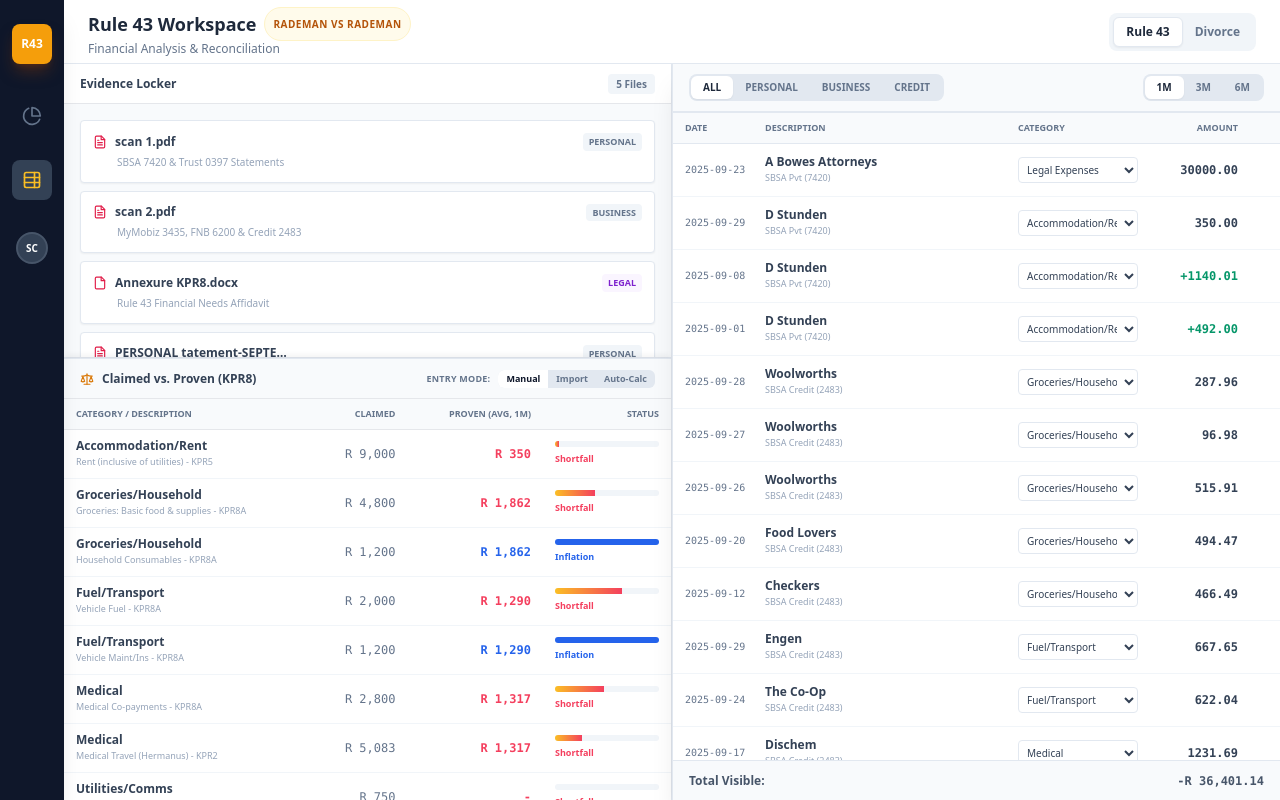
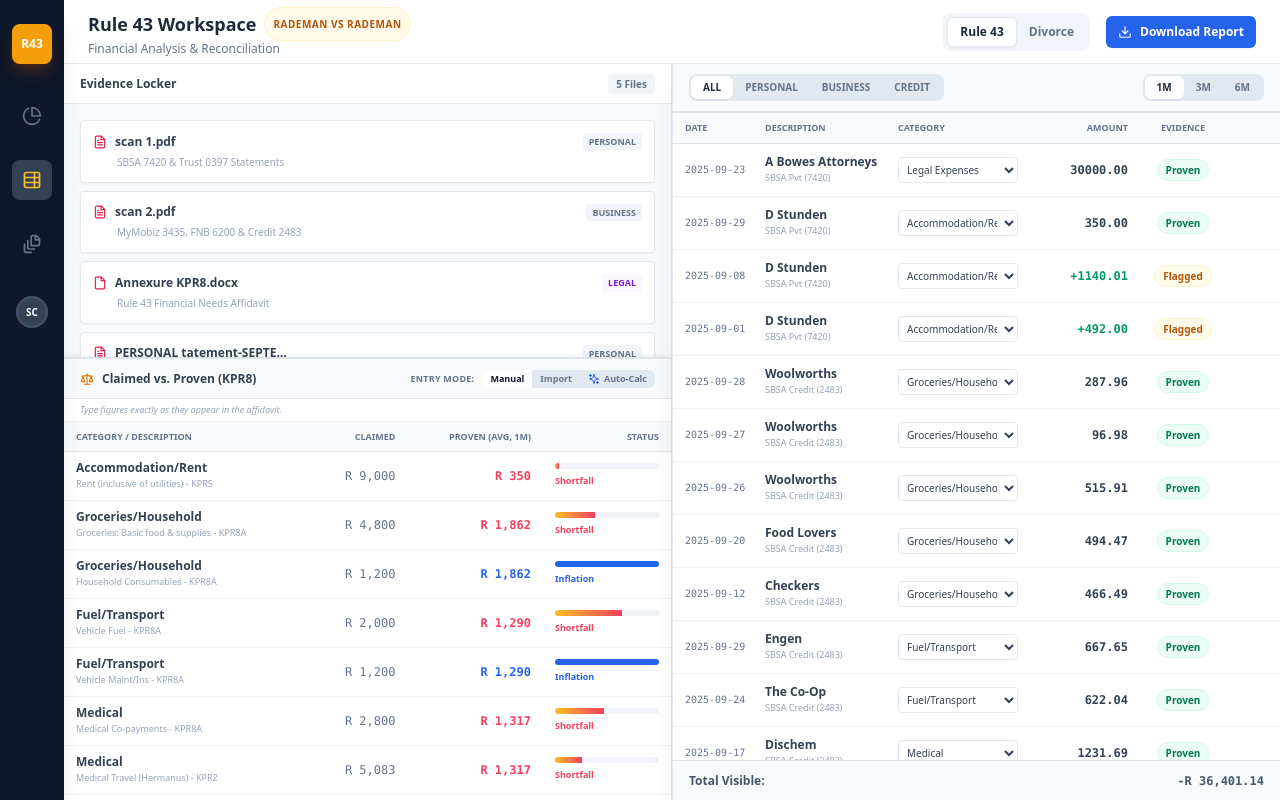
Before and after one commit to Sarakael78/43Mockup, a React (Vite) app: page / in a window 1280 px wide. Both pictures are taken after a click on the button 32 px from the left and 180 px from the top of the page. Built offline with nearby package versions, Linux system fonts and the light colour scheme.

Commit message:
Align UI with Rule 43 gold spec

```diff
--- a/src/App.jsx
+++ b/src/App.jsx
@@ -9,8 +9,42 @@ import {
   FileText,
   File,
   Scale,
-  StickyNote
+  StickyNote,
+  FileStack,
+  Download,
+  Sparkles,
+  CheckCheck
 } from 'lucide-react';
+
+const periodMonthsMap = { '1M': 1, '3M': 3, '6M': 6 };
+
+const getLatestTransactionDate = (transactions) => {
+  if (!transactions?.length) return null;
+  return transactions.reduce((latest, tx) => (tx.date > latest ? tx.date : latest), transactions[0].date);
+};
+
+const filterTransactionsByPeriod = (transactions, periodFilter, latestDateIso) => {
+  if (!latestDateIso) return transactions;
+  const months = periodMonthsMap[periodFilter] || 1;
+  const startDate = new Date(latestDateIso);
+  startDate.setDate(1);
+  startDate.setHours(0, 0, 0, 0);
+  startDate.setMonth(startDate.getMonth() - (months - 1));
+
+  return transactions.filter((tx) => {
+    const txDate = new Date(tx.date);
+    txDate.setHours(0, 0, 0, 0);
+    return txDate >= startDate;
+  });
+};
+
+const filterTransactionsByEntity = (transactions, entity, accounts) => {
+  if (entity === 'PERSONAL') return transactions.filter((t) => t.acc === accounts.PERSONAL || t.acc === accounts.TRUST);
+  if (entity === 'BUSINESS') return transactions.filter((t) => t.acc === accounts.BUSINESS || t.acc === accounts.MYMOBIZ);
+  if (entity === 'CREDIT') return transactions.filter((t) => t.acc === accounts.CREDIT);
+  if (entity === 'TRUST') return transactions.filter((t) => t.acc === accounts.TRUST);
+  return transactions;
+};
 
 // --- COMPONENTS ---
 
@@ -25,6 +59,9 @@ const NavSidebar = ({ view, setView }) => (
       </button>
       <button onClick={() => setView('workbench')} className={`w-10 h-10 rounded-lg flex items-center justify-center transition-all ${view === 'workbench' ? 'bg-slate-700 text-amber-400' : 'text-slate-500 hover:text-slate-300'}`} title="Reconciliation Workbench">
         <TableProperties size={20} />
+      </button>
+      <button onClick={() => setView('evidence')} className={`w-10 h-10 rounded-lg flex items-center justify-center transition-all ${view === 'evidence' ? 'bg-slate-700 text-amber-400' : 'text-slate-500 hover:text-slate-300'}`} title="Evidence Locker">
+        <FileStack size={20} />
       </button>
     </div>
     <div className="mt-auto flex flex-col space-y-6">
@@ -49,6 +86,10 @@ const TopBar = ({ title, subtitle }) => (
         <button className="px-3 py-1.5 text-xs font-bold rounded-md bg-white text-slate-800 shadow-sm border border-slate-200">Rule 43</button>
         <button className="px-3 py-1.5 text-xs font-bold rounded-md text-slate-500 hover:text-slate-700">Divorce</button>
       </div>
+      <button className="inline-flex items-center gap-2 px-3 py-2 text-xs font-bold rounded-md bg-blue-600 text-white shadow-sm hover:bg-blue-500 transition-colors">
+        <Download size={14} />
+        Download Report
+      </button>
     </div>
   </div>
 );
@@ -120,15 +161,26 @@ const DashboardView = ({ data }) => (
   </div>
 );
 
-const DocumentInventory = ({ transactions, periodFilter, files, claims }) => {
-  const monthsInScope = periodFilter === '1M' ? 1 : periodFilter === '3M' ? 3 : 6;
+const DocumentInventory = ({ transactions, periodFilter, monthsInScope, files, claims }) => {
+  const [entryMode, setEntryMode] = useState('manual');
+  const entryModes = [
+    { key: 'manual', label: 'Manual' },
+    { key: 'import', label: 'Import' },
+    { key: 'auto', label: 'Auto-Calc', icon: <Sparkles size={12} className="text-blue-600" /> }
+  ];
+  const entryModeCopy = {
+    manual: 'Type figures exactly as they appear in the affidavit.',
+    import: 'Parse annexures (DOCX/PDF) directly into the schedule.',
+    auto: 'Infer claimed amounts from bank-statement averages (Magic Wand).'
+  };
 
   const getProvenAvg = (category) => {
     const total = transactions
       .filter(t => t.cat === category && t.amount < 0)
       .reduce((sum, t) => sum + Math.abs(t.amount), 0);
 
-    return monthsInScope > 0 ? total / monthsInScope : 0;
+    const divisor = monthsInScope > 0 ? monthsInScope : 1;
+    return total / divisor;
   };
 
   const getTrafficLight = (proven, claimed) => {
@@ -164,7 +216,7 @@ const DocumentInventory = ({ transactions, periodFilter, files, claims }) => {
     return {
       ratio,
       colorClass: 'text-slate-900',
-      barClass: 'bg-emerald-500',
+      barClass: 'bg-slate-900',
       label: 'Verified'
     };
   };
@@ -205,11 +257,22 @@ const DocumentInventory = ({ transactions, periodFilter, files, claims }) => {
           <div className="flex items-center gap-2 text-[9px] font-semibold text-slate-500">
             <span className="uppercase tracking-wide">Entry Mode:</span>
             <div className="flex bg-slate-200 rounded-md overflow-hidden">
-              <button className="px-2 py-0.5 bg-white text-slate-900">Manual</button>
-              <button className="px-2 py-0.5 text-slate-500">Import</button>
-              <button className="px-2 py-0.5 text-slate-500">Auto-Calc</button>
+              {entryModes.map((mode) => (
+                <button
+                  key={mode.key}
+                  onClick={() => setEntryMode(mode.key)}
+                  className={`px-2 py-0.5 flex items-center gap-1 ${entryMode === mode.key ? 'bg-white text-slate-900' : 'text-slate-500'}`}
+                  aria-pressed={entryMode === mode.key}
+                >
+                  {mode.icon}
+                  {mode.label}
+                </button>
+              ))}
             </div>
           </div>
+        </div>
+        <div className="px-4 py-1 text-[9px] text-slate-400 bg-white border-b border-slate-100 italic">
+          {entryModeCopy[entryMode]}
         </div>
         <div className="flex-1 overflow-auto custom-scroll p-0">
           <table className="w-full text-left border-collapse">
@@ -246,7 +309,8 @@ const DocumentInventory = ({ transactions, periodFilter, files, claims }) => {
                             style={{ width: `${Math.max(0, Math.min(traffic.ratio * 100, 160))}%` }}
                           />
                         </div>
-                        <div className={`text-[9px] font-semibold ${traffic.colorClass}`}>
+                        <div className={`text-[9px] font-semibold flex items-center gap-1 ${traffic.colorClass}`}>
+                          {traffic.label === 'Verified' && <CheckCheck size={10} />}
                           {traffic.label}
                         </div>
                       </div>
@@ -262,8 +326,20 @@ const DocumentInventory = ({ transactions, periodFilter, files, claims }) => {
   );
 };
 
-const PDFViewer = ({ entity, activeTxId, transactions, files }) => {
+const PDFViewer = ({ entity, activeTxId, transactions, files, accounts }) => {
   const currentFile = files.find(f => f.entity === entity) || files[0];
+  const entityAccounts = useMemo(() => {
+    if (!accounts) return [];
+    if (entity === 'PERSONAL') return [accounts.PERSONAL, accounts.TRUST].filter(Boolean);
+    if (entity === 'BUSINESS') return [accounts.BUSINESS, accounts.MYMOBIZ].filter(Boolean);
+    if (entity === 'CREDIT') return [accounts.CREDIT].filter(Boolean);
+    if (entity === 'TRUST') return [accounts.TRUST].filter(Boolean);
+    return [];
+  }, [entity, accounts]);
+
+  const viewerTransactions = entityAccounts.length
+    ? transactions.filter((tx) => entityAccounts.includes(tx.acc))
+    : transactions;
 
   return (
     <div className="h-full bg-slate-200 border-r border-slate-300 flex flex-col relative">
@@ -291,7 +367,7 @@ const PDFViewer = ({ entity, activeTxId, transactions, files }) => {
               <span>DESCRIPTION</span>
               <span className="text-right">AMOUNT</span>
             </div>
-            {transactions.filter(t => t.acc.includes(entity === 'PERSONAL' ? '7420' : entity === 'BUSINESS' ? '6200' : '2483')).map((tx) => (
+          {viewerTransactions.map((tx) => (
               <div key={tx.id} className={`relative flex py-1 border-b border-dotted border-slate-100 hover:bg-yellow-50 ${activeTxId === tx.id ? 'bg-yellow-100' : ''}`}>
                 <span className="w-16">{tx.date}</span>
                 <span className="flex-1 truncate pr-2 uppercase">{tx.desc}</span>
@@ -305,33 +381,74 @@ const PDFViewer = ({ entity, activeTxId, transactions, files }) => {
   );
 };
 
-const WorkbenchView = ({ data }) => {
-  const [transactions, setTransactions] = useState(data.transactions);
+const EvidenceLockerView = ({ transactions, claims, files, accounts }) => {
+  const [filterEntity, setFilterEntity] = useState('ALL');
+  const [periodFilter, setPeriodFilter] = useState('3M');
+  const monthsInScope = periodMonthsMap[periodFilter] || 1;
+  const latestTransactionDate = useMemo(() => getLatestTransactionDate(transactions), [transactions]);
+
+  const scopedTransactions = useMemo(() => {
+    const byEntity = filterTransactionsByEntity(transactions, filterEntity, accounts);
+    return filterTransactionsByPeriod(byEntity, periodFilter, latestTransactionDate);
+  }, [transactions, filterEntity, periodFilter, accounts, latestTransactionDate]);
+
+  return (
+    <div className="flex flex-col h-full bg-slate-50">
+      <div className="h-12 border-b border-slate-200 flex items-center justify-between px-6 bg-white">
+        <div>
+          <div className="text-sm font-bold text-slate-700">Evidence Locker</div>
+          <div className="text-[11px] text-slate-500">Trace the Golden Thread between source, data, and claims.</div>
+        </div>
+        <div className="flex items-center gap-3">
+          <div className="flex bg-slate-200 p-0.5 rounded-lg">
+            {['ALL', 'PERSONAL', 'BUSINESS', 'CREDIT'].map((f) => (
+              <button key={f} onClick={() => setFilterEntity(f)} className={`px-3 py-1 text-[10px] font-bold rounded-md transition-all ${filterEntity === f ? 'bg-white text-slate-800 shadow-sm' : 'text-slate-500 hover:text-slate-700'}`}>{f}</button>
+            ))}
+          </div>
+          <div className="flex bg-slate-200 p-0.5 rounded-lg">
+            {['1M', '3M', '6M'].map((p) => (
+              <button key={p} onClick={() => setPeriodFilter(p)} className={`px-3 py-1 text-[10px] font-bold rounded-md transition-all ${periodFilter === p ? 'bg-white text-slate-800 shadow-sm' : 'text-slate-500 hover:text-slate-700'}`}>{p}</button>
+            ))}
+          </div>
+        </div>
+      </div>
+      <div className="flex-1 min-h-0">
+        {filterEntity === 'ALL'
+          ? <DocumentInventory transactions={scopedTransactions} periodFilter={periodFilter} monthsInScope={monthsInScope} files={files} claims={claims} />
+          : <PDFViewer entity={filterEntity} transactions={transactions} activeTxId={null} files={files} accounts={accounts} />
+        }
+      </div>
+    </div>
+  );
+};
+
+const WorkbenchView = ({ data, transactions, setTransactions, claims }) => {
   const [filterEntity, setFilterEntity] = useState('ALL');
   const [periodFilter, setPeriodFilter] = useState('1M');
+  const monthsInScope = periodMonthsMap[periodFilter] || 1;
+  const latestTransactionDate = useMemo(() => getLatestTransactionDate(transactions), [transactions]);
 
   const filteredTx = useMemo(() => {
-    let txData = transactions;
-
-    if (filterEntity === 'PERSONAL') txData = txData.filter(t => t.acc === data.accounts.PERSONAL);
-    else if (filterEntity === 'BUSINESS') txData = txData.filter(t => t.acc === data.accounts.BUSINESS || t.acc === data.accounts.MYMOBIZ);
-    else if (filterEntity === 'CREDIT') txData = txData.filter(t => t.acc === data.accounts.CREDIT);
-
-    if (periodFilter === '1M') txData = txData.filter(t => t.date.startsWith('2025-09'));
-
-    return txData;
-  }, [transactions, filterEntity, periodFilter, data.accounts]);
+    const byEntity = filterTransactionsByEntity(transactions, filterEntity, data.accounts);
+    return filterTransactionsByPeriod(byEntity, periodFilter, latestTransactionDate);
+  }, [transactions, filterEntity, periodFilter, data.accounts, latestTransactionDate]);
 
   const handleCategoryChange = (id, newCat) => {
     setTransactions(prev => prev.map(t => t.id === id ? { ...t, cat: newCat } : t));
+  };
+
+  const evidenceBadge = (status) => {
+    if (status === 'proven') return 'bg-emerald-50 text-emerald-700 border border-emerald-100';
+    if (status === 'flagged') return 'bg-amber-50 text-amber-700 border border-amber-100';
+    return 'bg-slate-100 text-slate-600 border border-slate-200';
   };
 
   return (
     <div className="flex flex-1 h-full overflow-hidden">
       <div className="w-1/2 flex flex-col">
         {filterEntity === 'ALL'
-          ? <DocumentInventory transactions={filteredTx} periodFilter={periodFilter} files={data.files} claims={data.claims} />
-          : <PDFViewer entity={filterEntity} transactions={transactions} activeTxId={null} files={data.files} />
+          ? <DocumentInventory transactions={filteredTx} periodFilter={periodFilter} monthsInScope={monthsInScope} files={data.files} claims={claims} />
+          : <PDFViewer entity={filterEntity} transactions={transactions} activeTxId={null} files={data.files} accounts={data.accounts} />
         }
       </div>
       <div className="w-1/2 bg-white flex flex-col h-full border-l border-slate-200 shadow-xl z-20">
@@ -348,15 +465,16 @@ const WorkbenchView = ({ data }) => {
           </div>
         </div>
         <div className="flex-1 overflow-auto custom-scroll">
-          <div className="grid grid-cols-[80px_1fr_120px_100px_30px] bg-slate-50 border-y border-slate-200 text-[9px] font-bold text-slate-500 uppercase py-2 px-3 sticky top-0 z-10">
+          <div className="grid grid-cols-[80px_1fr_120px_110px_110px_30px] bg-slate-50 border-y border-slate-200 text-[9px] font-bold text-slate-500 uppercase py-2 px-3 sticky top-0 z-10">
             <div>Date</div>
             <div>Description</div>
             <div>Category</div>
             <div className="text-right">Amount</div>
+            <div className="text-center">Evidence</div>
             <div></div>
           </div>
           {filteredTx.map(tx => (
-            <div key={tx.id} className="grid grid-cols-[80px_1fr_120px_100px_30px] border-b border-slate-100 py-2.5 px-3 text-xs items-center hover:bg-amber-50 group transition-colors">
+            <div key={tx.id} className="grid grid-cols-[80px_1fr_120px_110px_110px_30px] border-b border-slate-100 py-2.5 px-3 text-xs items-center hover:bg-amber-50 group transition-colors">
               <div className="font-mono text-slate-500 text-[10px]">{tx.date}</div>
               <div className="pr-2">
                 <div className="font-bold text-slate-700 truncate">{tx.clean}</div>
@@ -369,6 +487,11 @@ const WorkbenchView = ({ data }) => {
               </div>
               <div className={`font-mono font-bold text-right ${tx.type === 'income' ? 'text-emerald-600' : 'text-slate-700'}`}>
                 {tx.type === 'income' ? '+' : ''}{Math.abs(tx.amount).toFixed(2)}
+              </div>
+              <div className="flex justify-center">
+                <span className={`px-2 py-0.5 rounded-full text-[10px] font-bold capitalize ${evidenceBadge(tx.status)}`}>
+                  {tx.status || 'pending'}
+                </span>
               </div>
               <div className="text-center opacity-0 group-hover:opacity-100 transition-opacity">
                 <button className="text-slate-400 hover:text-amber-500"><StickyNote size={14} /></button>
@@ -389,6 +512,8 @@ const App = () => {
   const [view, setView] = useState('dashboard');
   const [appData, setAppData] = useState(null);
   const [loadError, setLoadError] = useState(null);
+  const [transactions, setTransactions] = useState([]);
+  const [claims, setClaims] = useState([]);
 
   useEffect(() => {
     fetch('./financial_data.json')
@@ -396,7 +521,11 @@ const App = () => {
         if (!res.ok) throw new Error('Network response was not ok');
         return res.json();
       })
-      .then(data => setAppData(data))
+      .then(data => {
+        setAppData(data);
+        setTransactions(data.transactions);
+        setClaims(data.claims);
+      })
       .catch(err => {
         console.error('Failed to load financial_data.json', err);
         setLoadError(err.message || String(err));
@@ -417,7 +546,23 @@ const App = () => {
       <div className="flex-1 flex flex-col min-w-0">
         <TopBar title="Rule 43 Workspace" subtitle="Financial Analysis & Reconciliation" />
         <div className="flex-1 min-h-0 relative">
-          {view === 'dashboard' ? <DashboardView data={appData} /> : <WorkbenchView data={appData} />}
+          {view === 'dashboard' && <DashboardView data={appData} />}
+          {view === 'workbench' && (
+            <WorkbenchView
+              data={appData}
+              transactions={transactions}
+              setTransactions={setTransactions}
+              claims={claims}
+            />
+          )}
+          {view === 'evidence' && (
+            <EvidenceLockerView
+              transactions={transactions}
+              claims={claims}
+              files={appData.files}
+              accounts={appData.accounts}
+            />
+          )}
         </div>
       </div>
     </div>
```
Also changed, not shown: 1 other file (tests, documents, lock files or other folders).
